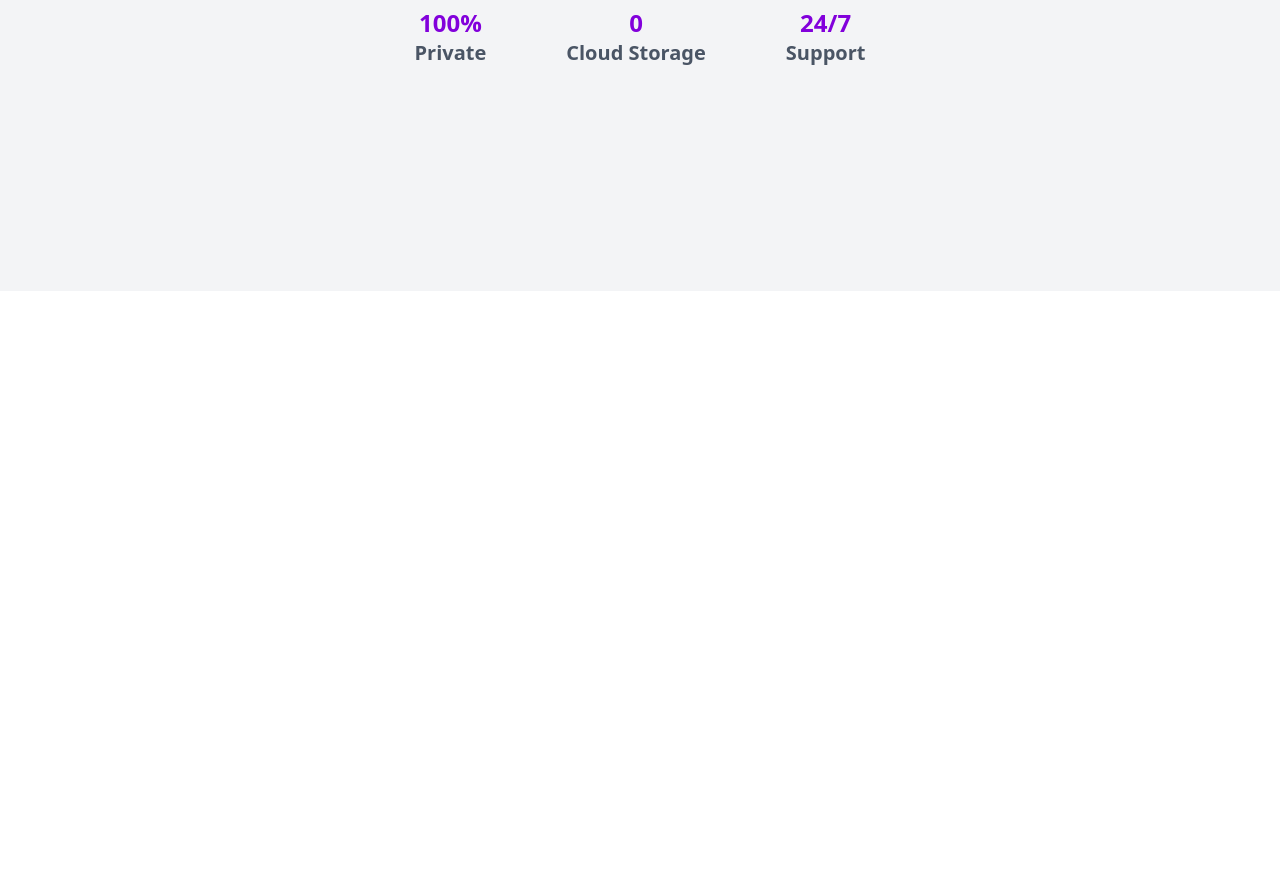
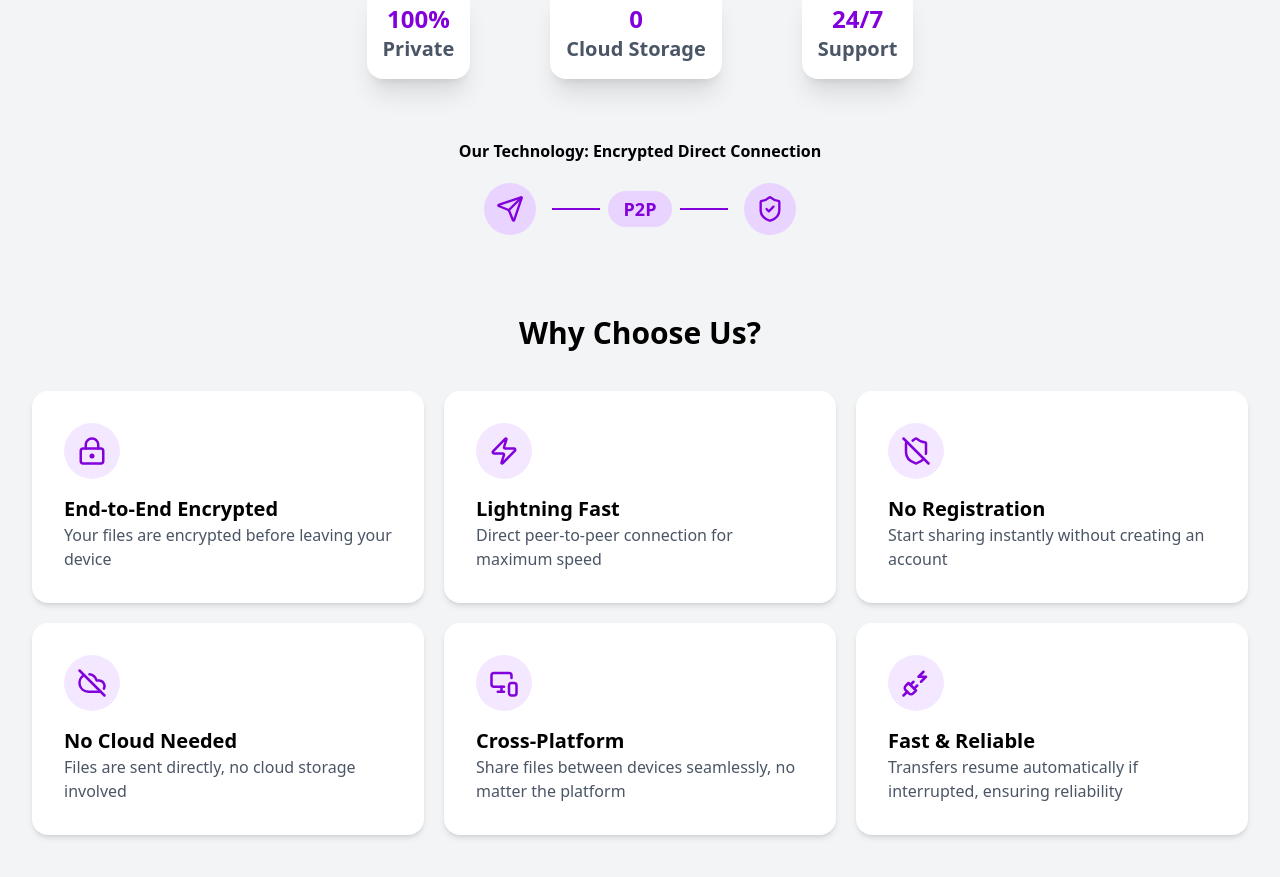
Before and after one commit to poison291/BitLift, a React (Vite) app in the folder client/: page / in a window 1280 px wide. Shown: the part 509-1386 px from the top of the page. Before the commit the page ends 800 px from the top, so only its background shows below. Built offline with nearby package versions, Linux system fonts and the light colour scheme.

Commit message:
completed  feature section

```diff
--- a/client/index.html
+++ b/client/index.html
@@ -2,9 +2,9 @@
 <html lang="en">
   <head>
     <meta charset="UTF-8" />
-    <link rel="icon" type="image/svg+xml" href="/vite.svg" />
+    <link rel="icon" type="image/svg+xml" href="/icon.png" />
     <meta name="viewport" content="width=device-width, initial-scale=1.0" />
-    <title>Lexas</title>
+    <title>BitLift</title>
   </head>
   <body>
     <div id="root"></div>
--- /dev/null
+++ b/client/src/Components/Features.jsx
@@ -0,0 +1,76 @@
+import {
+  CloudOff,
+  LockKeyhole,
+  MonitorSmartphone,
+  PlugZap,
+  ShieldOff,
+  Zap,
+} from "lucide-react";
+import React from "react";
+
+const Features = () => {
+  const iconSize = 30;
+
+  const features = [
+    {
+      title: "End-to-End Encrypted",
+      description: "Your files are encrypted before leaving your device",
+      icon: <LockKeyhole size={iconSize} className="text-primary" />,
+    },
+    {
+      title: "Lightning Fast",
+      description: "Direct peer-to-peer connection for maximum speed",
+      icon: <Zap size={iconSize} className="text-primary" />,
+    },
+    {
+      title: "No Registration",
+      description: "Start sharing instantly without creating an account",
+      icon: <ShieldOff size={iconSize} className="text-primary" />,
+    },
+    {
+      title: "No Cloud Needed",
+      description: "Files are sent directly, no cloud storage involved",
+      icon: <CloudOff size={iconSize} className="text-primary" />,
+    },
+    {
+      title: "Cross-Platform",
+      description:
+        "Share files between devices seamlessly, no matter the platform",
+      icon: <MonitorSmartphone size={iconSize} className="text-primary" />,
+    },
+    {
+      title: "Fast & Reliable",
+      description:
+        "Transfers resume automatically if interrupted, ensuring reliability",
+      icon: <PlugZap size={iconSize} className="text-primary" />,
+    },
+  ];
+
+  return (
+    <>
+      <div className="mt-20 bg-gray-100 h-screen">
+        <h1 className="text-center text-3xl font-semibold mb-10">
+          Why Choose Us?
+        </h1>
+        <div className="grid grid-cols-1 md:grid-cols-2 lg:grid-cols-3 gap-5 mb-10 px-8  ">
+          {features.map((item, index) => (
+            <div
+              key={index}
+              className="bg-white p-8 rounded-2xl shadow-md hover:shadow-lg transition-all hover:-translate-y-2 "
+            >
+              <div className="bg-purple-100 w-14 h-14 rounded-full flex items-center justify-center mb-4 text-purple-600">
+                {item.icon}
+              </div>
+              <div className="text-start">
+                <h1 className="text-xl font-bold">{item.title}</h1>
+                <p className="text-gray-600">{item.description}</p>
+              </div>
+            </div>
+          ))}
+        </div>
+      </div>
+    </>
+  );
+};
+
+export default Features;
--- /dev/null
+++ b/client/src/Components/Flow.jsx
@@ -0,0 +1,29 @@
+import { Send, ShieldCheck } from 'lucide-react'
+import React from 'react'
+
+const Flow = () => {
+    return (
+        <>
+            <div className=''>
+                <h1 className='font-semibold text-center mt-15'>Our Technology: Encrypted Direct Connection</h1>
+                <div className='flex text-primary items-center justify-center mt-5 gap-4'>
+                    <div className='bg-purple-200 p-3 rounded-full'>
+                        <Send size={28} />
+                    </div>
+
+                    <div className='flex items-center gap-2'>
+                        <div className='h-0.5 w-12 bg-primary'></div>
+                        <span className='font-semibold text-lg px-4 bg-purple-200 rounded-full py-1'>P2P</span>
+                        <div className='h-0.5 w-12 bg-primary'></div>
+                    </div>
+
+                    <div className='bg-purple-200 p-3 rounded-full'>
+                        <ShieldCheck size={28} />
+                    </div>
+                </div>
+            </div>
+        </>
+    )
+}
+
+export default Flow
--- a/client/src/Components/Navbar.jsx
+++ b/client/src/Components/Navbar.jsx
@@ -4,10 +4,10 @@ import { Link } from 'react-router-dom'
 
 const Navbar = () => {
   return (
-    <nav className="shadow-xl px-8 py-3 flex items-center justify-between sticky">
+    <nav className="shadow-xl px-8 py-3 bg-white flex items-center justify-between sticky top-0">
 
       <div className="flex items-center space-x-2">
-        <Share2 className="text-[#4f46e5]" />
+        <Share2 className="text-primary " />
         <h1 className="text-2xl font-bold">Peer Cast</h1>
       </div>
 
--- a/client/src/Components/features.json
+++ /dev/null
@@ -1,45 +0,0 @@
-
-[
-  {
-    "title": "End-to-End Encrypted",
-    "description": "Your files are encrypted before leaving your device",
-    "icon": "Lock",
-    "iconColor": "text-blue-600",
-    "bgColor": "bg-blue-100"
-  },
-  {
-    "title": "Lightning Fast",
-    "description": "Direct peer-to-peer connection for maximum speed",
-    "icon": "Zap",
-    "iconColor": "text-blue-600",
-    "bgColor": "bg-blue-100"
-  },
-  {
-    "title": "No Registration",
-    "description": "Start sharing instantly without creating an account",
-    "icon": "Shield",
-    "iconColor": "text-blue-600",
-    "bgColor": "bg-blue-100"
-  },
-  {
-    "title": "No Cloud Needed",
-    "description": "Files are sent directly, no cloud storage involved",
-    "icon": "CloudOff",
-    "iconColor": "text-blue-600",
-    "bgColor": "bg-blue-100"
-  },
-  {
-    "title": "Cross-Platform",
-    "description": "Share files between devices seamlessly, no matter the platform",
-    "icon": "Link2",
-    "iconColor": "text-blue-600",
-    "bgColor": "bg-blue-100"
-  },
-  {
-    "title": "Fast & Reliable",
-    "description": "Transfers resume automatically if interrupted, ensuring reliability",
-    "icon": "Clock",
-    "iconColor": "text-blue-600",
-    "bgColor": "bg-blue-100"
-  }
-]
--- a/client/src/Pages/Landing.jsx
+++ b/client/src/Pages/Landing.jsx
@@ -1,10 +1,21 @@
 import { ArrowRight } from "lucide-react";
 import Navbar from "../Components/Navbar";
+import Flow from "../Components/Flow";
+import Features from "../Components/Features";
+import { useNavigate } from "react-router-dom";
 
 const Landing = () => {
+  const navigate = useNavigate()
+
+
+  const shareButtonHandle =  () =>  {
+    navigate('/share')
+  }
+
+
   return (
     <>
-      <div className="bg-gray-100 min-h-screen">
+      <div className="bg-gray-100 min-h-scree select-none ">
         <Navbar />
         <div className="flex items-center justify-center mt-20 px-8">
           <div className="text-center max-w-4xl select-none">
@@ -25,24 +36,26 @@ const Landing = () => {
             </button>
           </div>
         </div>
-        <div className="flex mt-20 justify-center space-x-20 text-primary select-none">
-          <div className="flex flex-col items-center">
+        <div className="flex mt-15 justify-center space-x-20 text-primary select-none">
+          <div className="flex flex-col items-center bg-white p-4 shadow-xl rounded-2xl ">
             <span className="text-2xl font-bold">100%</span>
             <span className="text-gray-600 text-xl font-semibold">Private</span>
           </div>
 
-          <div className="flex flex-col items-center">
+          <div className="flex flex-col items-center bg-white p-4 shadow-xl rounded-2xl ">
             <span className="text-2xl font-bold">0</span>
             <span className="text-gray-600 text-xl font-semibold">
               Cloud Storage
             </span>
           </div>
 
-          <div className="flex flex-col items-center">
+           <div className="flex flex-col items-center bg-white p-4 shadow-xl rounded-2xl ">
             <span className="text-2xl font-bold">24/7</span>
             <span className="text-gray-600 text-xl font-semibold">Support</span>
           </div>
         </div>
+        <Flow />
+        <Features  />
       </div>
     </>
   );
--- /dev/null
+++ b/client/src/Pages/Share.jsx
@@ -0,0 +1,9 @@
+import React from 'react'
+
+const Share = () => {
+  return (
+    <div>Share</div>
+  )
+}
+
+export default Share
--- /dev/null
+++ b/client/src/Pages/Test.jsx
@@ -0,0 +1,72 @@
+import {
+  CloudOff,
+  LockKeyhole,
+  MonitorSmartphone,
+  PlugZap,
+  ShieldOff,
+  Zap,
+} from "lucide-react";
+import React from "react";
+
+const Features = () => {
+  const features = [
+    {
+      title: "End-to-End Encrypted",
+      description: "Your files are encrypted before leaving your device",
+      icon: <LockKeyhole />,
+    },
+    {
+      title: "Lightning Fast",
+      description: "Direct peer-to-peer connection for maximum speed",
+      icon: <Zap />,
+    },
+    {
+      title: "No Registration",
+      description: "Start sharing instantly without creating an account",
+      icon: <ShieldOff />,
+    },
+    {
+      title: "No Cloud Needed",
+      description: "Files are sent directly, no cloud storage involved",
+      icon: <CloudOff />,
+    },
+    {
+      title: "Cross-Platform",
+      description: "Share files between devices seamlessly, no matter the platform",
+      icon: <MonitorSmartphone />,
+    },
+    {
+      title: "Fast & Reliable",
+      description: "Transfers resume automatically if interrupted, ensuring reliability",
+      icon: <PlugZap />,
+    },
+  ];
+
+  return (
+    <>
+      <div className="mt-20 px-8 pb-20">
+        <h1 className="text-center text-4xl font-bold text-gray-800 mb-12">
+          Why Choose Us?
+        </h1>
+        <div className="grid grid-cols-1 md:grid-cols-2 lg:grid-cols-3 gap-8 max-w-6xl mx-auto">
+          {features.map((item, index) => (
+            <div
+              key={index}
+              className="bg-white p-8 rounded-2xl shadow-sm hover:shadow-lg transition-all hover:-translate-y-1"
+            >
+              <div className="bg-purple-100 w-14 h-14 rounded-full flex items-center justify-center mb-4 text-purple-600">
+                {item.icon}
+              </div>
+              <h3 className="font-bold text-xl text-gray-800 mb-3">
+                {item.title}
+              </h3>
+              <p className="text-gray-600">{item.description}</p>
+            </div>
+          ))}
+        </div>
+      </div>
+    </>
+  );
+};
+
+export default Features;
```
Also changed, not shown: client/src/Route/Approute.jsx (+7 -2 lines), client/public/icon.png (added).
